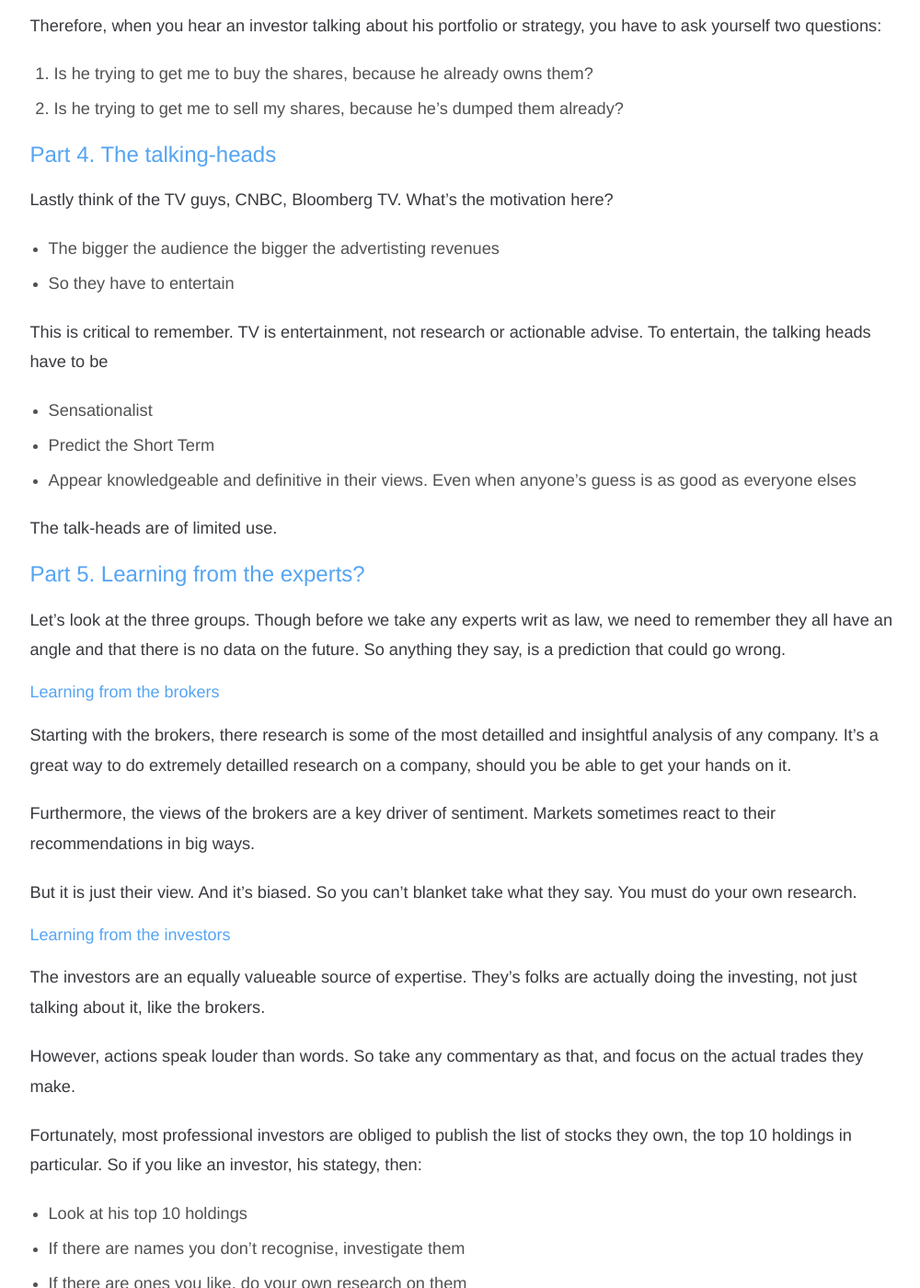
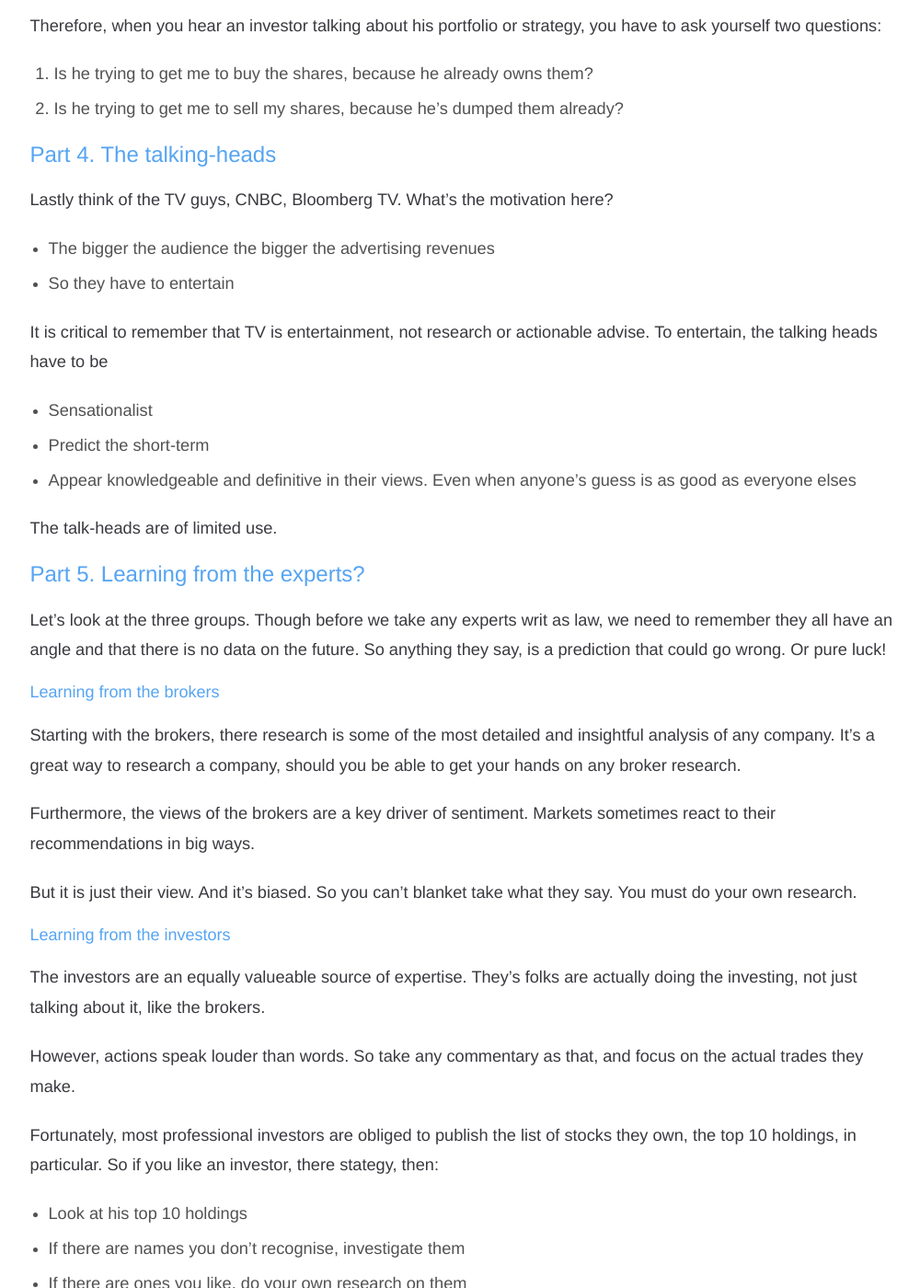
Before and after one commit to Stockflare/learn, a Jekyll site: the page built from _posts/2014-10-27-B5-learn-from-the-experts.markdown, in a window 1280 px wide and 1400 px high, scrolled down 2610 px. Shown: the whole window at 92% size, without its empty margins (135-1135 px from the left). Built offline with Jekyll 4.4.1, drawn with Linux system fonts in a browser that asks for light colours; nearby versions of some CDN libraries; some of the changed text lies outside the part shown.

Commit message:
Update and rename 2014-10-27-learn-from-the-experts.markdown to 2014-10-27-B5-learn-from-the-experts.markdown
grammar

```diff
--- a/_posts/2014-10-27-learn-from-the-experts.markdown
+++ b/_posts/2014-10-27-B5-learn-from-the-experts.markdown
@@ -14,7 +14,7 @@
 
 In this tutorial we explain who the stock market experts are, what their motivations are, and how you can use their expertise to be a better investor.
 
-### Table of Contents
+### Table of contents
 
 There are 5 parts to this tutorial
 
@@ -55,17 +55,17 @@
 * anyone with an intelligent view
 * run market research
 
-And they condense this research into a recommendation. Buy, Sell, Hold, with detailled analysis and scenarios.
+And they condense this research into a recommendation. Buy, Sell, Hold, with detailed analysis and scenarios.
 
-Biased as they might be, they have a view. And the share it.
+Biased as they might be, they have a view. And they share it.
 
 ### Part 3. The investors
 
 What is the motivation of the investors?
 
-* These experts are paid to perform, to outperform
+* These experts are paid to perform, to outperform their benchmark
 * They know that the price of a stock is influenced by both the fundamentals of the business and by investor sentiment towards the stock
-* So if the can influence the sentiment, it may be to their advantage
+* So if they can influence the sentiment, it may be to their advantage
 
 Therefore, when you hear an investor talking about his portfolio or strategy, you have to ask yourself two questions:
 
@@ -76,24 +76,24 @@
 
 Lastly think of the TV guys, CNBC, Bloomberg TV. What's the motivation here?
 
-* The bigger the audience the bigger the advertisting revenues
+* The bigger the audience the bigger the advertising revenues
 * So they have to entertain
 
-This is critical to remember. TV is entertainment, not research or actionable advise. To entertain, the talking heads have to be
+It is critical to remember that TV is entertainment, not research or actionable advise. To entertain, the talking heads have to be
 
 * Sensationalist
-* Predict the Short Term
+* Predict the short-term
 * Appear knowledgeable and definitive in their views. Even when anyone's guess is as good as everyone elses
 
 The talk-heads are of limited use.
 
 ### Part 5. Learning from the experts?
 
-Let's look at the three groups. Though before we take any experts writ as law, we need to remember they all have an angle and that there is no data on the future. So anything they say, is a prediction that could go wrong.
+Let's look at the three groups. Though before we take any experts writ as law, we need to remember they all have an angle and that there is no data on the future. So anything they say, is a prediction that could go wrong. Or pure luck!
 
 #### Learning from the brokers
 
-Starting with the brokers, there research is some of the most detailled and insightful analysis of any company. It's a great way to do extremely detailled research on a company, should you be able to get your hands on it.
+Starting with the brokers, there research is some of the most detailed and insightful analysis of any company. It's a great way to research a company, should you be able to get your hands on any broker research.
 
 Furthermore, the views of the brokers are a key driver of sentiment. Markets sometimes react to their recommendations in big ways.
 
@@ -105,7 +105,7 @@
 
 However, actions speak louder than words. So take any commentary as that, and focus on the actual trades they make.
 
-Fortunately, most professional investors are obliged to publish the list of stocks they own, the top 10 holdings in particular. So if you like an investor, his stategy, then:
+Fortunately, most professional investors are obliged to publish the list of stocks they own, the top 10 holdings, in particular. So if you like an investor, there stategy, then:
 
 * Look at his top 10 holdings
 * If there are names you don't recognise, investigate them
```
Also changed, not shown: other parts of _posts/2014-10-27-B5-learn-from-the-experts.markdown (+2 -2 lines).
